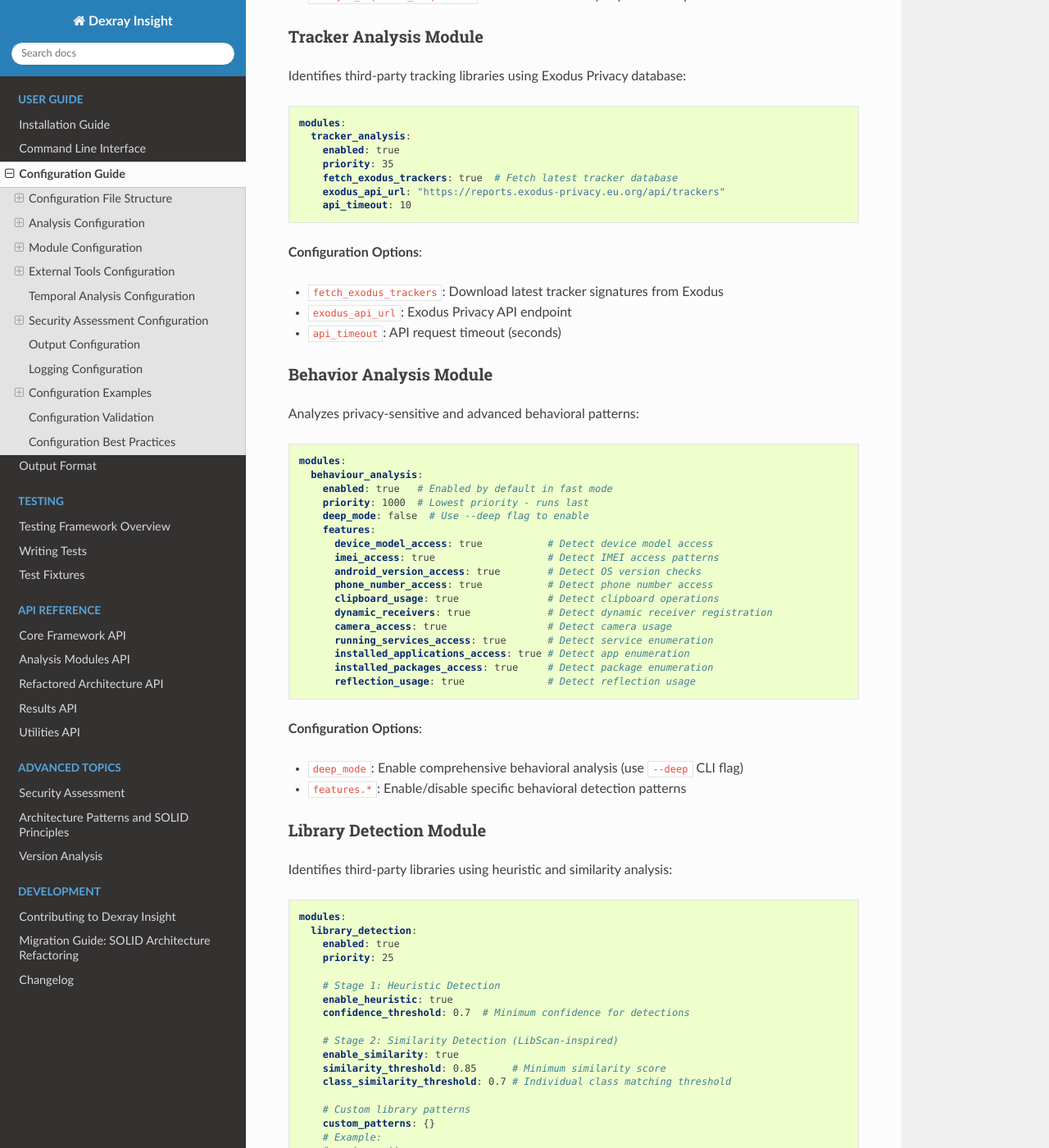
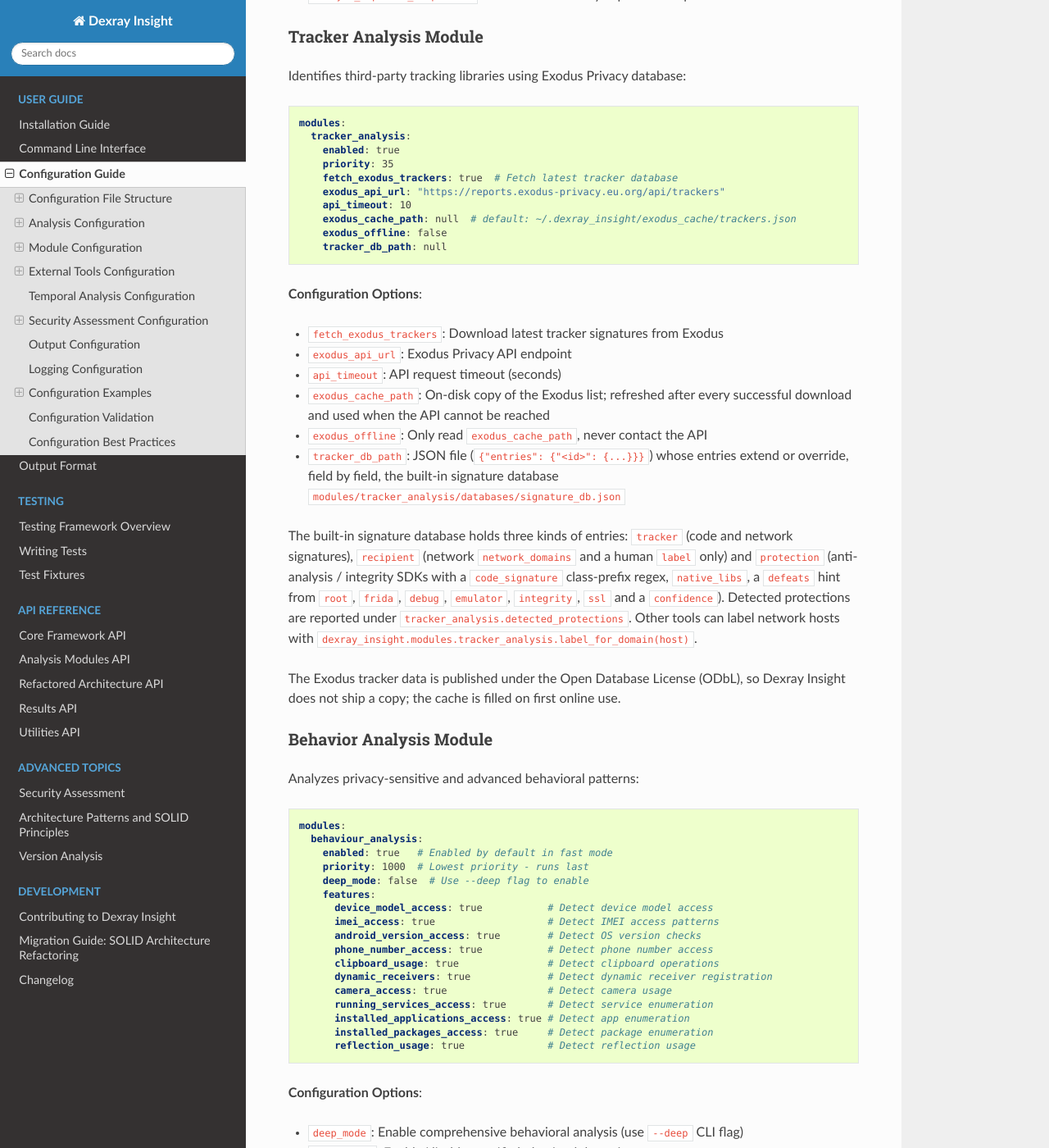
Before and after one commit to fkie-cad/Sandroid_Dexray-Insight, a Sphinx documentation site: the page built from docs/configuration.rst, in a window 1280 px wide and 1400 px high, scrolled down 4493 px. Shown: the whole window at 82% size. Built offline with Sphinx 7.4.7 and the Read the Docs theme 3.1.0, drawn with Linux system fonts in a browser that asks for light colours; pages that are not in the unit, such as notebooks, are missing from menus; the version number could not be read and is left out.

Commit message:
docs(config): document signature database and Exodus cache options
Add tracker_db_path, exodus_cache_path and exodus_offline to the default
configuration, dexray.yaml and docs/configuration.rst, and describe the
signature database entry kinds and detected_protections.

Co-Authored-By: Claude Opus 5.5 <noreply@anthropic.com>

```diff
--- a/docs/configuration.rst
+++ b/docs/configuration.rst
@@ -238,12 +238,33 @@ Identifies third-party tracking libraries using Exodus Privacy database:
        fetch_exodus_trackers: true  # Fetch latest tracker database
        exodus_api_url: "https://reports.exodus-privacy.eu.org/api/trackers"
        api_timeout: 10
+       exodus_cache_path: null  # default: ~/.dexray_insight/exodus_cache/trackers.json
+       exodus_offline: false
+       tracker_db_path: null
 
 **Configuration Options**:
 
 * ``fetch_exodus_trackers``: Download latest tracker signatures from Exodus
 * ``exodus_api_url``: Exodus Privacy API endpoint
 * ``api_timeout``: API request timeout (seconds)
+* ``exodus_cache_path``: On-disk copy of the Exodus list; refreshed after every
+  successful download and used when the API cannot be reached
+* ``exodus_offline``: Only read ``exodus_cache_path``, never contact the API
+* ``tracker_db_path``: JSON file (``{"entries": {"<id>": {...}}}``) whose entries
+  extend or override, field by field, the built-in signature database
+  ``modules/tracker_analysis/databases/signature_db.json``
+
+The built-in signature database holds three kinds of entries: ``tracker``
+(code and network signatures), ``recipient`` (network ``network_domains`` and a
+human ``label`` only) and ``protection`` (anti-analysis / integrity SDKs with a
+``code_signature`` class-prefix regex, ``native_libs``, a ``defeats`` hint from
+``root``, ``frida``, ``debug``, ``emulator``, ``integrity``, ``ssl`` and a
+``confidence``). Detected protections are reported under
+``tracker_analysis.detected_protections``. Other tools can label network hosts
+with ``dexray_insight.modules.tracker_analysis.label_for_domain(host)``.
+
+The Exodus tracker data is published under the Open Database License (ODbL),
+so Dexray Insight does not ship a copy; the cache is filled on first online use.
 
 Behavior Analysis Module
 ~~~~~~~~~~~~~~~~~~~~~~~~
```
Also changed, not shown: dexray.yaml (+8 -0 lines), 1 other file.
